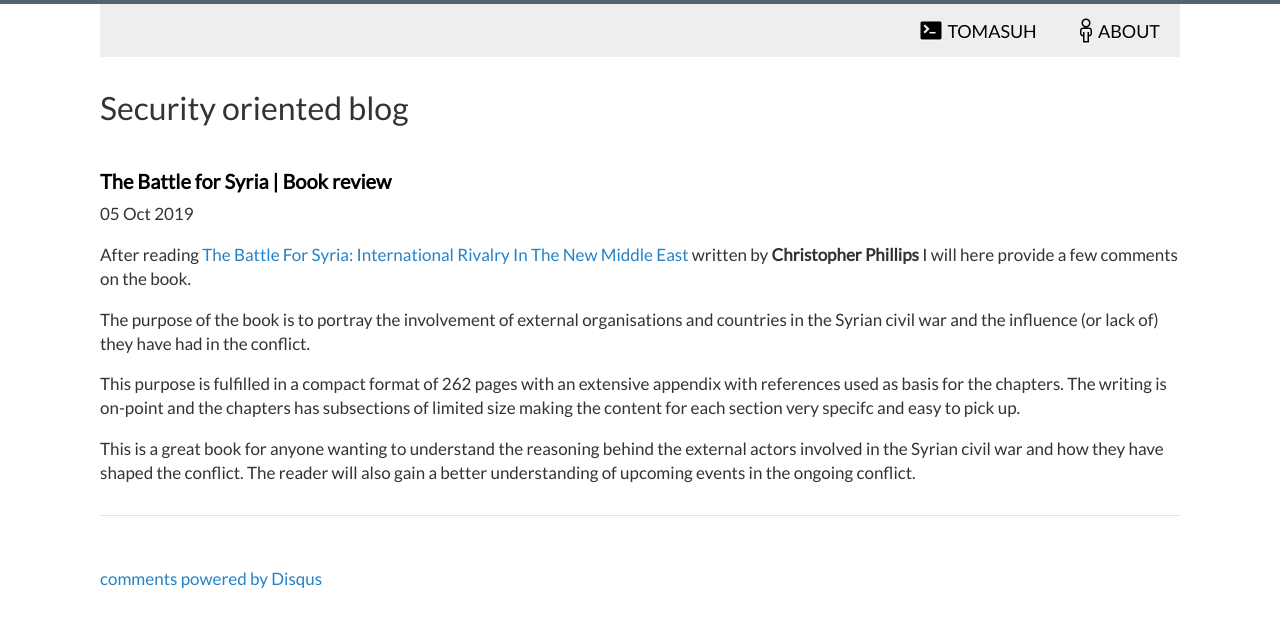
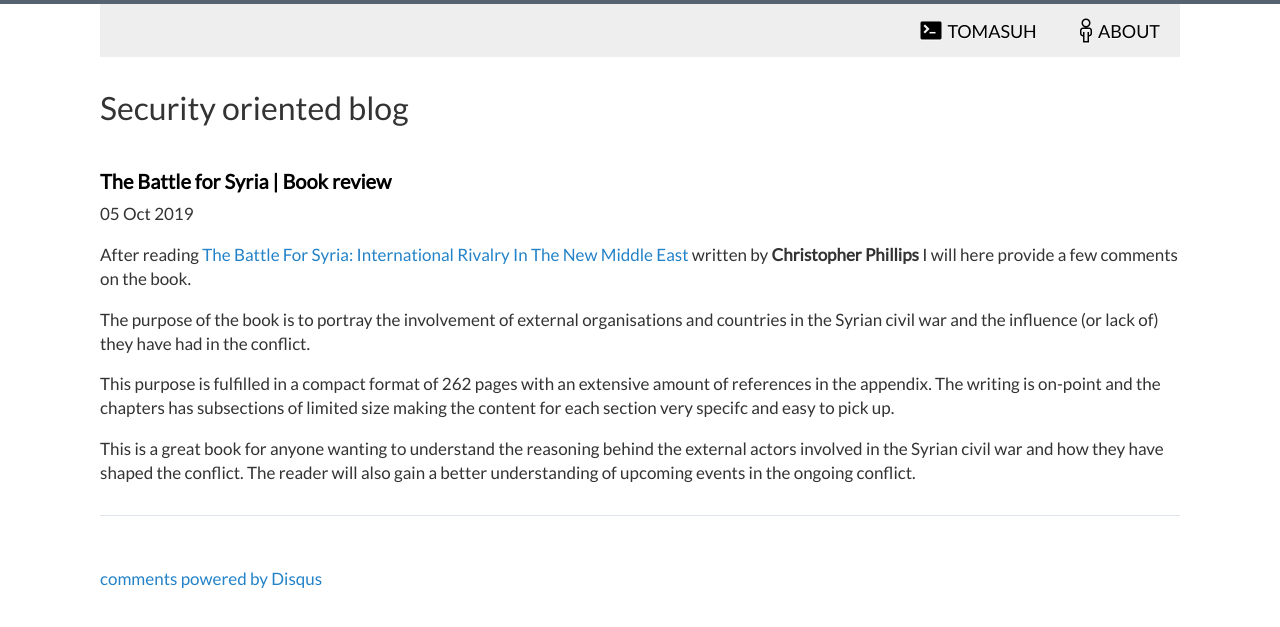
Before and after one commit to Tomasuh/Tomasuh.github.io, a Jekyll site: the page built from _posts/2019-10-5-battle-for-syra.md, in a window 1280 px wide. Shown: the top 627 px of the page. Built offline with Jekyll 4.4.1, drawn with Linux system fonts in a browser that asks for light colours; comment, search, counter and statistics services are not loaded.

Commit message:
Book review

```diff
--- a/_posts/2019-10-5-battle-for-syra.md
+++ b/_posts/2019-10-5-battle-for-syra.md
@@ -10,7 +10,7 @@ After reading [The Battle For Syria: International Rivalry In The New Middle Eas
 
 The purpose of the book is to portray the involvement of external organisations and countries in the Syrian civil war and the influence (or lack of) they have had in the conflict.
 
-This purpose is fulfilled in a compact format of 262 pages with an extensive appendix with references used as basis for the chapters.
+This purpose is fulfilled in a compact format of 262 pages with an extensive amount of references in the appendix.
 The writing is on-point and the chapters has subsections of limited size making the content for each section very specifc and easy to pick up.
 
 This is a great book for anyone wanting to understand the reasoning behind the external actors involved in the Syrian civil war and how they have shaped the conflict. The reader will also gain a better understanding of upcoming events in the ongoing conflict.
```
